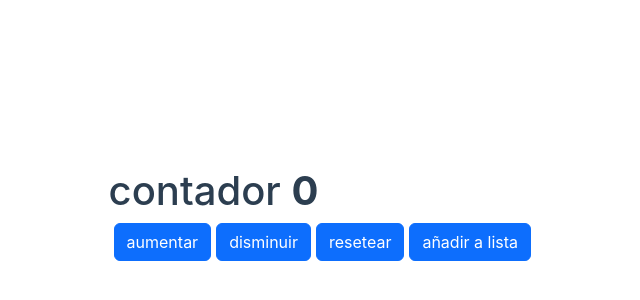
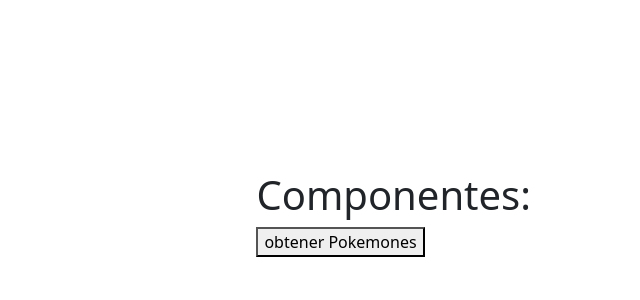
Before and after one commit to ZamRom/Curso-de-VUE, a Vue app in the folder CRUD/: page / in a window 1280 px wide. Shown: the part 186-486 px from the top of the page, without its empty margins (109-749 px from the left). Built offline with nearby package versions, Linux system fonts and the light colour scheme.

Commit message:
Hasta la leccion 48

```diff
--- a/CRUD/package.json
+++ b/CRUD/package.json
@@ -8,6 +8,7 @@
     "preview": "vite preview"
   },
   "dependencies": {
+    "bootstrap": "^5.2.3",
     "vue": "^3.2.45"
   },
   "devDependencies": {
--- a/CRUD/src/App.vue
+++ b/CRUD/src/App.vue
@@ -1,71 +1,21 @@
 <script setup>
-import { ref, computed } from 'vue';
-const contador = ref(0)
-const fav = ref([])
-const aumentar = () => {
-  contador.value++
-}
-const disminuir = () => {
-  contador.value -= 1
-}
-const add = () => {
-  fav.value.push(contador.value)
-  fav.value = fav.value.sort()
-  contador.value = 0
-}
-const borrar = () => {
-  fav.value = []
-}
-const deshabilitar = computed(() => {
-  return fav.value.includes(contador.value)
-})
-const classDeshabilitar = computed(() => {
-  return !fav.value.includes(contador.value) ? 'btn btn-primary' : 'btn btn-secondary'
- })
-const color = computed(() => {
-  switch (true) {
-    case contador.value === 0:
-      return ''
-      break;
-    case contador.value < 0:
-      return 'rojo'
-      break
-    case contador.value > 0:
-      return 'verde'
-      break;
-  }
-})
-const reseteo = () => {
-  contador.value = 0
-}
-const aplicarClase = ref('')
+import { ref } from 'vue';
+import  ButtonContador from './components/ButtonContador.vue'
+import BlogPostVue from './components/BlogPost.vue';
+const pokemones = ref([])
+const obtenerP = () => {
+  fetch('https://pokeapi.co/api/v2/pokemon')
+  .then(resp => resp.json())
+  .then(data =>{
+    pokemones.value = data.results
+  })
+ }
 </script>
 
 <template>
   <div>
-    <h1>contador <strong :class="color">{{ contador }}</strong></h1>
-    <button class="btn btn-primary" @click="aumentar">aumentar</button>
-    <button class="btn btn-primary" @click="disminuir">disminuir</button>
-    <button class="btn btn-primary" @click="reseteo">resetear</button>
-    <button :class="classDeshabilitar" @click="add" :disabled="deshabilitar">añadir a lista</button>
-    <div v-if="fav.length">
-      <ul>
-        <li v-for="item in fav">{{ item }}</li>
-      </ul>
-      <button class="btn btn-danger" @click="borrar">borrar lista</button>
-    </div>
+    <h1>Componentes:</h1>
+    <button @click="obtenerP">obtener Pokemones</button>
+    <BlogPostVue v-for="poke in pokemones" :key="poke.name" :name="poke.name" :url="poke.url"></BlogPostVue>
   </div>
 </template>
-
-<style>
-.verde {
-  color: aqua;
-}
-
-.rojo {
-  color: red;
-}
-.btn {
-  margin-left: 5px;
-}
-</style>
--- /dev/null
+++ b/CRUD/src/components/BlogPost.vue
@@ -0,0 +1,33 @@
+<script setup>
+import { ref } from 'vue';
+defineProps(['name','url'])
+const pokemon = ref({})
+const visitar = (url) => {
+    fetch(url)
+    .then(resp => resp.json())
+  .then(data =>{
+    pokemon.value = data
+    imagen.value = data.sprites.front_default
+  })
+ }
+const imagen = ref(undefined)
+</script>
+
+<template>
+    <div>
+        <div class="card">
+            <div class="card-body">
+                <h1>{{name.toUpperCase() ??"Nombre del pokemon"}}</h1>
+                <p>Url: {{url}}</p>
+                <img :src="imagen" alt="sprite" v-if="imagen">
+                <button @click="visitar(url)" v-if="!imagen">mostrar sprite</button>
+            </div>
+        </div>
+    </div>
+</template>
+
+<style>
+img {
+    height: 150px;
+}
+</style>
--- /dev/null
+++ b/CRUD/src/components/ButtonContador.vue
@@ -0,0 +1,12 @@
+<script setup>
+import { ref } from 'vue';
+const contador = ref(0)
+const aumentar =() => {
+    contador.value++
+ }
+</script>
+<template>
+    <div>
+        <button class="btn btn-primary" @click="aumentar">Incrementar {{contador}}</button>
+    </div>
+</template>
--- a/CRUD/src/main.js
+++ b/CRUD/src/main.js
@@ -2,5 +2,5 @@
 import App from './App.vue'
 
 import './assets/main.css'
-
+import 'bootstrap/dist/css/bootstrap.min.css'
 createApp(App).mount('#app')
```
Also changed, not shown: 1 other file (tests, documents, lock files or other folders).
